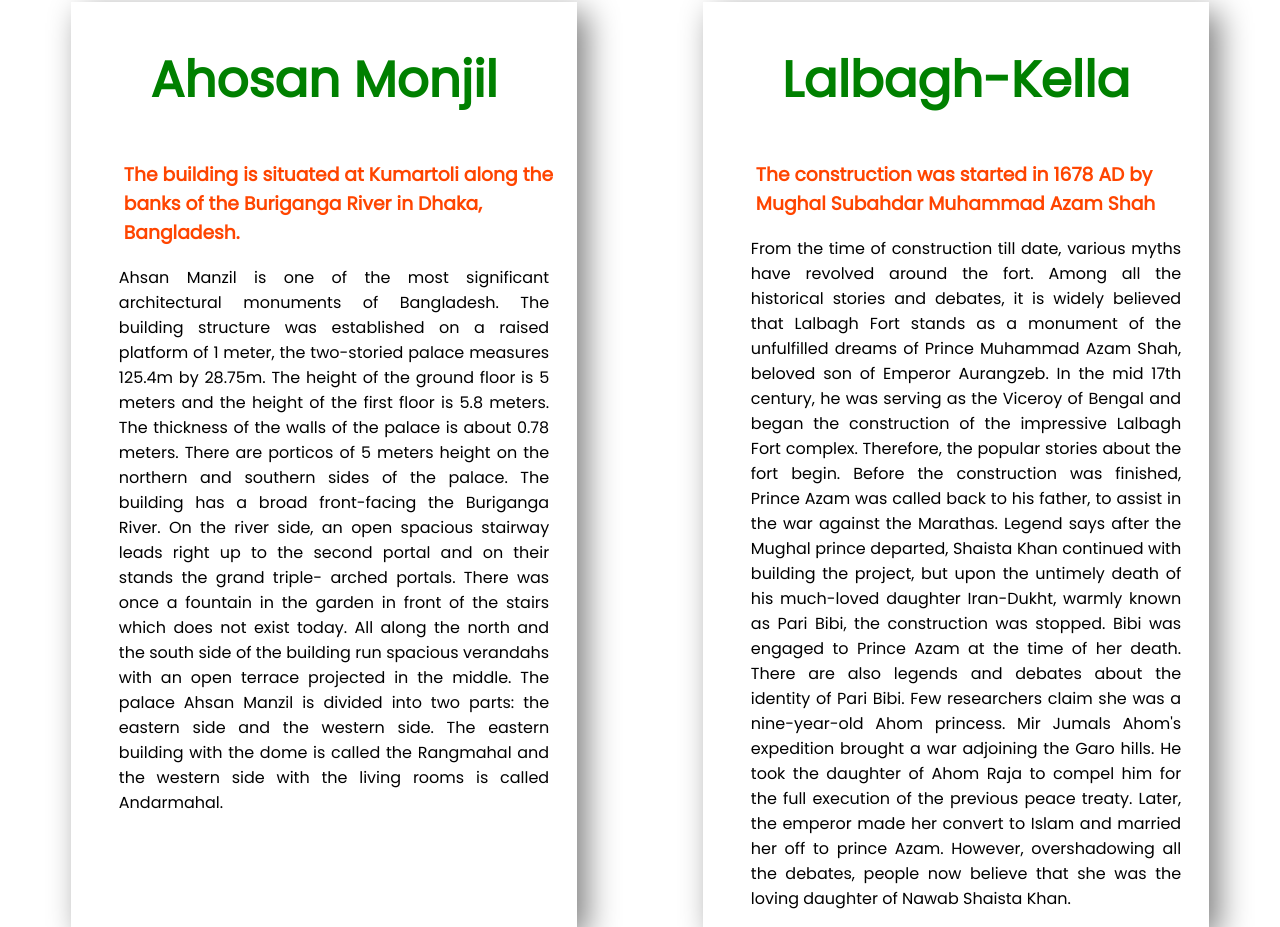
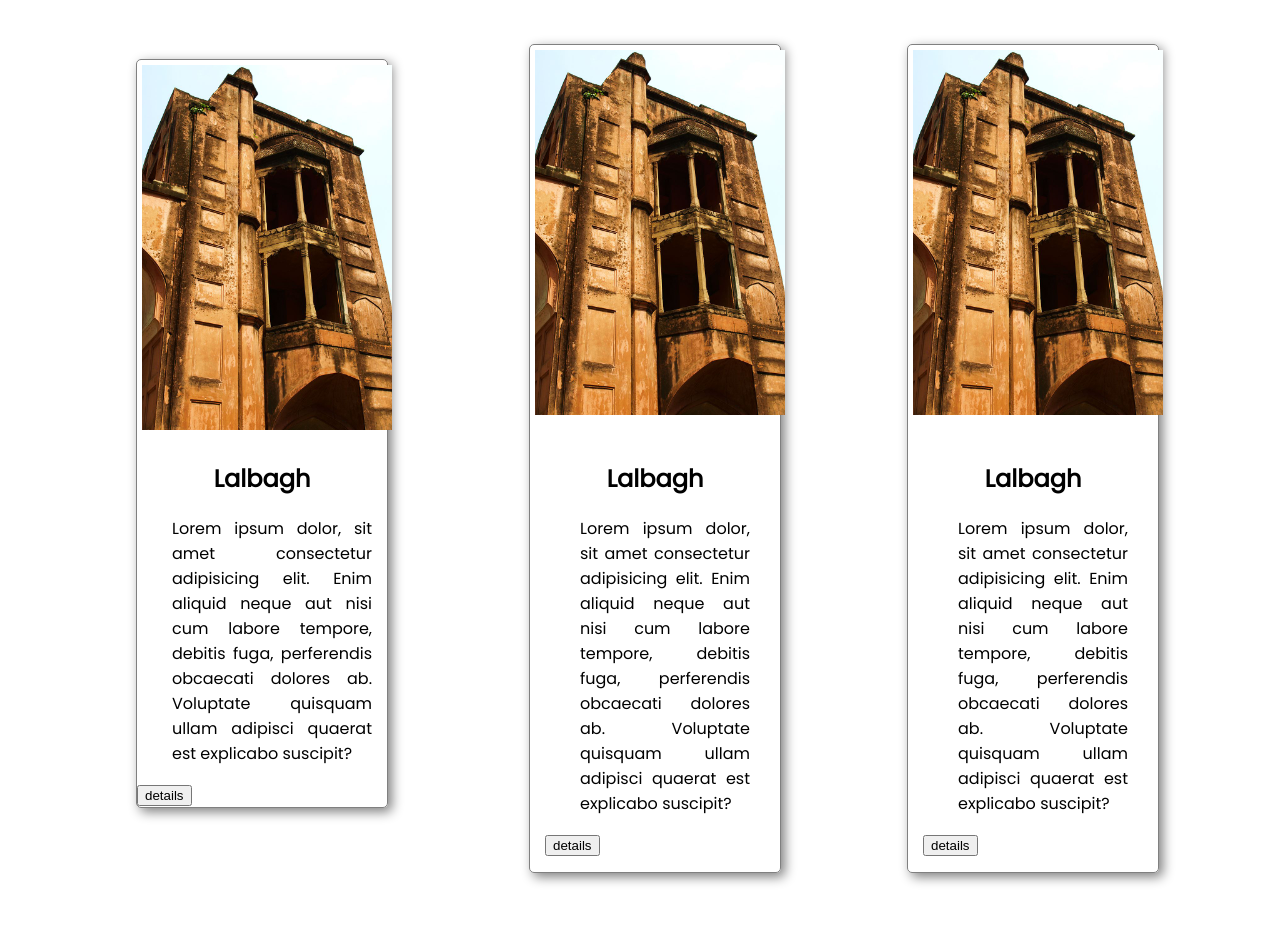
Before and after one commit to sadiafrin/bangladesh, a plain HTML site: page index.html in a window 1280 px wide. Shown: the part 1380-2307 px from the top of the page. Drawn offline with Linux system fonts and the light colour scheme.

Commit message:
card done

```diff
--- a/index.html
+++ b/index.html
@@ -48,38 +48,55 @@
     </div>
     </section>
 
-<section class="place">
-    <h1>Historical Places</h1>
-    <div class="flexible-container">
-
-       <div  class="lalbag">
-        <h1>Ahosan Monjil</h1>
-        <h3 class="span">The building is situated at Kumartoli along the banks of the Buriganga River in Dhaka, Bangladesh.</h3>
-        <p> Ahsan Manzil is one of the most significant architectural monuments of Bangladesh. The building structure was established on a raised platform of 1 meter, the two-storied palace measures 125.4m by 28.75m. The height of the ground floor is 5 meters and the height of the first floor is 5.8 meters. The thickness of the walls of the palace is about 0.78 meters. There are porticos of 5 meters height on the northern and southern sides of the palace. The building has a broad front-facing the Buriganga River. On the river side, an open spacious stairway leads right up to the second portal and on their stands the grand triple- arched portals. There was once a fountain in the garden in front of the stairs which does not exist today. All along the north and the south side of the building run spacious verandahs with an open terrace projected in the middle.
-
-            The palace Ahsan Manzil is divided into two parts: the eastern side and the western side. The eastern building with the dome is called the Rangmahal and the western side with the living rooms is called Andarmahal.</p>
-    </div>
 
 
-    <div class="lalbag">
-        <h1>Lalbagh-Kella</h1>
-        <h3 class="span">The construction was started in 1678 AD by Mughal Subahdar Muhammad Azam Shah</h3>
-        <p>From the time of construction till date, various myths have revolved around the fort. Among all the historical stories and debates, it is widely believed that Lalbagh Fort stands as a monument of the unfulfilled dreams of Prince Muhammad Azam Shah, beloved son of Emperor Aurangzeb. In the mid 17th century, he was serving as the Viceroy of Bengal and began the construction of the impressive Lalbagh Fort complex.
+    <h1>Historical Places</h1>
 
-            Therefore, the popular stories about the fort begin. Before the construction was finished, Prince Azam was called back to his father, to assist in the war against the Marathas. Legend says after the Mughal prince departed, Shaista Khan continued with building the project, but upon the untimely death of his much-loved daughter Iran-Dukht, warmly known as Pari Bibi, the construction was stopped. Bibi was engaged to Prince Azam at the time of her death.
+     <div class="third-section">
 
-            There are also legends and debates about the identity of Pari Bibi. Few researchers claim she was a nine-year-old Ahom princess. Mir Jumals Ahom's expedition brought a war adjoining the Garo hills. He took the daughter of Ahom Raja to compel him for the full execution of the previous peace treaty. Later, the emperor made her convert to Islam and married her off to prince Azam. However, overshadowing all the debates, people now believe that she was the loving daughter of Nawab Shaista Khan. </p>
-    </div>
+      <div class="bottom-section">
+
+        <div class="lalbagh">
+            <div class="div-image">
+                <img src="images/lalbag.jpg" alt="">
+            </div>
+         <h2>Lalbagh</h2>
+            <p>Lorem ipsum dolor, sit amet consectetur adipisicing elit. Enim aliquid neque aut nisi cum labore tempore, debitis fuga, perferendis obcaecati dolores ab. Voluptate quisquam ullam adipisci quaerat est explicabo suscipit?</p>
+            <button>details</button>
+      </div>
 
 
        </div>
+       <div class="lalbagh">
+        <div class="div-image">
+            <img src="images/lalbag.jpg" alt="">
+        </div>
+        <div class="bottom-section">
+     <h2>Lalbagh</h2>
+        <p>Lorem ipsum dolor, sit amet consectetur adipisicing elit. Enim aliquid neque aut nisi cum labore tempore, debitis fuga, perferendis obcaecati dolores ab. Voluptate quisquam ullam adipisci quaerat est explicabo suscipit?</p>
+        <button>details</button>
+</div>
 
-</section>
+    </div>
+    <div class="lalbagh">
+        <div class="div-image">
+            <img src="images/lalbag.jpg" alt="">
+        </div>
+        <div class="bottom-section">
+     <h2>Lalbagh</h2>
+        <p>Lorem ipsum dolor, sit amet consectetur adipisicing elit. Enim aliquid neque aut nisi cum labore tempore, debitis fuga, perferendis obcaecati dolores ab. Voluptate quisquam ullam adipisci quaerat est explicabo suscipit?</p>
+        <button>details</button>
+        </div>
+
+
+    </div>
 
 
 
 
 
+     </div>
+
 
 
 </body>
--- a/style.css
+++ b/style.css
@@ -83,19 +83,49 @@ body{
      padding-left: 20px;
      padding-right: 20px;
      width:50%;
-     height:600px;
+     height:400px;
      border:50px;
      box-shadow: 5px white;
  }
 
 
 
-.lalbag{
-    width:40%;
-    margin-left: 5%;
-    margin-right: 5%;
-    padding-left: 1%;
-    padding-right: 1%;
-  box-shadow: 10px 10px 30px gray;
+
+
+#border-dibo{
+    border-image: linear-gradient(red,green);
+
+    border-image-slice: 2;
+    border-left: 8px solid;
+
 
 }
+#border-dibo2{
+    border-image: linear-gradient(rgb(194, 131, 14),green);
+
+    border-image-slice: 1;
+    border-left: 6px solid;
+
+}
+.lalbagh{
+    width:250px;
+    border:1px solid gray;
+    box-shadow: 4px 4px 12px gray;
+    border-radius: 5px;
+
+}
+.div-image img{
+    width:100%;
+}
+h2{
+    text-align: center;
+}
+.third-section{
+    display:flex;
+    justify-content: space-around;
+    padding:50px;
+}
+.bottom-section{
+    padding:15px;
+
+}
```
